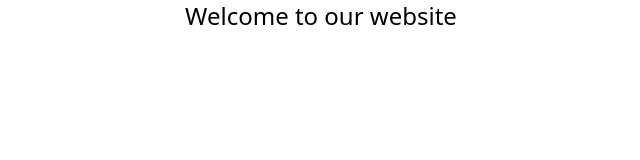
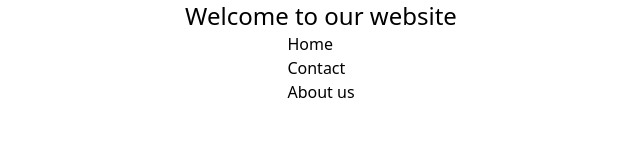
Before and after one commit to sub-ashh03/my-public-repo, a plain HTML site: page index.html in a window 1280 px wide. Shown: the whole page, without its empty margins (319-959 px from the left). Drawn offline with nearby package versions, Linux system fonts and the light colour scheme.

Commit message:
added navbar

```diff
--- a/index.html
+++ b/index.html
@@ -10,5 +10,14 @@
         <div class="flex justify-center bg-blue">
             <h1 class="text-2xl">Welcome to our website</h1>
         </div>
+        <div class="flex justify-center">
+            <ul>
+                <li><a href="#" target="_blank">Home</a></li>
+                <li><a href="#" target="_blank">Contact</a></li>
+                <li><a href="#" target="_blank">About us</a></li>
+
+            </ul>
+        </div>
+
 </body>
 </html>
```
